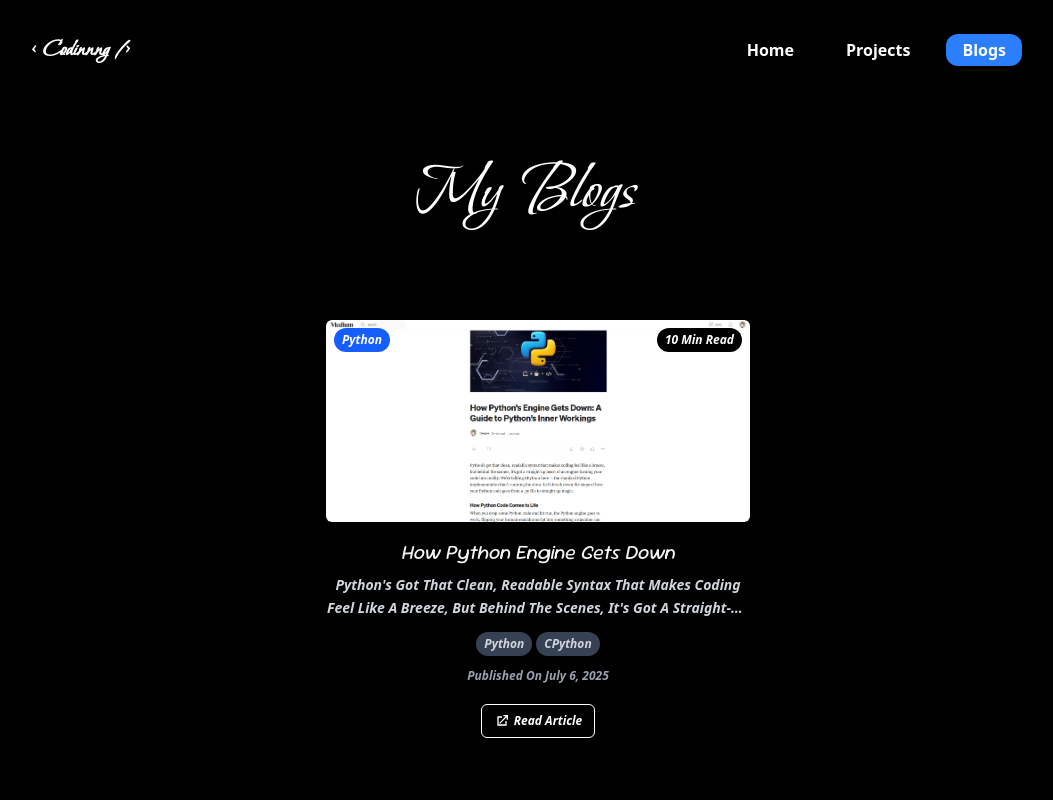
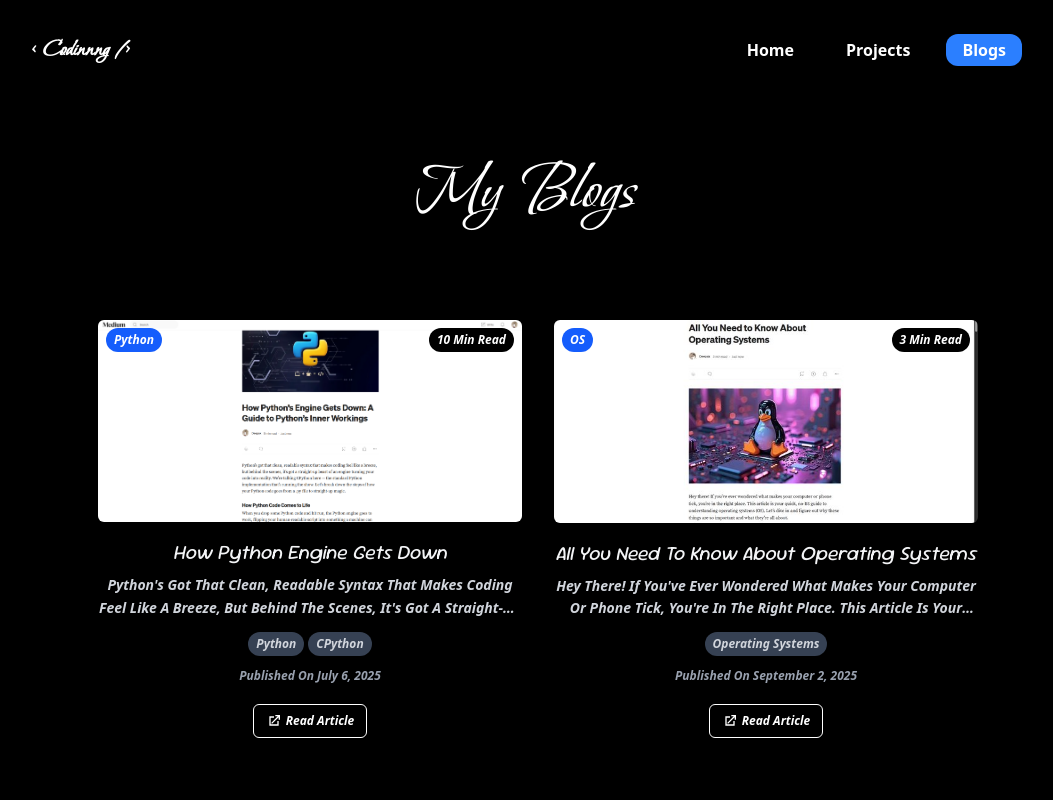
Before and after one commit to oneWritesCode/Deepak, a React (Vite) app: page /blogs in a window 1280 px wide. Shown: the top 800 px of the page, without its empty margins (114-1167 px from the left). Built offline with nearby package versions, Linux system fonts and the light colour scheme.

Commit message:
os blog added

```diff
--- a/src/components/Blogs/Blogs.jsx
+++ b/src/components/Blogs/Blogs.jsx
@@ -1,6 +1,7 @@
 import React from "react";
 import BlogComponent from "./BlogComponent";
 import PythonBlog from "../../assets/images/Python-blog.png";
+import OSBlog from "../../assets/images/OS-blog.png";
 
 function Blogs() {
   return (
@@ -25,6 +26,16 @@ function Blogs() {
                     tags={["Python", "CPython"]}
                     publishDate="july 6, 2025"
                     liveLink="https://medium.com/@lalmohansingh83/how-pythons-engine-gets-down-a-guide-to-python-s-inner-workings-699ea581ad96"
+                  />
+                  <BlogComponent
+                    image={OSBlog}
+                    title="All You Need to Know About Operating Systems"
+                    description="Hey there! If you've ever wondered what makes your computer or phone tick, you're in the right place. This article is your quick, no-BS guide to understanding operating systems (OS). Let's dive in and figure out why these things are so important and what they're all about."
+                    readTime={3}
+                    category="OS"
+                    tags={["operating systems"]}
+                    publishDate="september 2, 2025"
+                    liveLink="https://medium.com/@triordeep/all-you-need-to-know-about-operating-systems-3394cd4eb444"
                   />
                 </div>
               </ul>
```
Also changed, not shown: src/assets/images/OS-blog.png (added).
